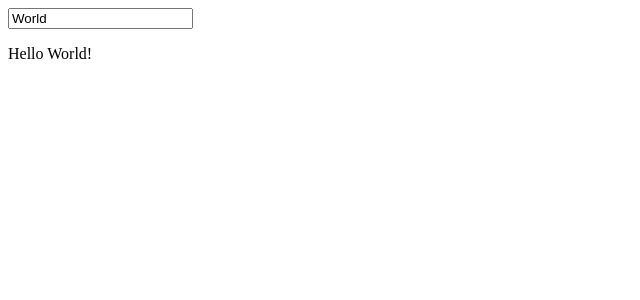
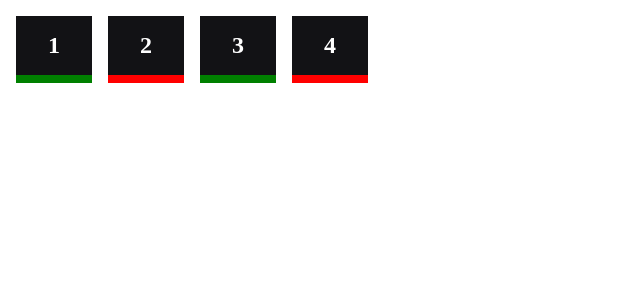
Before and after one commit to roblesdotdev/complete-vuejs, a Vue app: page / in a window 1280 px wide. Shown: the top 300 px of the page, without its empty margins (0-640 px from the left). Built offline with nearby package versions, Linux system fonts and the light colour scheme.

Commit message:
components and props

```diff
--- a/src/App.vue
+++ b/src/App.vue
@@ -1,18 +1,9 @@
 <script setup>
-import { ref } from "vue";
-const name = ref("World");
+import Num from "./components/Num.vue";
+
+const numbers = [1, 2, 3, 4];
 </script>
 
 <template>
-  <input v-model="name" />
-  <p>Hello {{ name }}!</p>
+  <Num v-for="number in numbers" :number="number" />
 </template>
-
-<style>
-.red {
-  color: red;
-}
-.blue {
-  color: blue;
-}
-</style>
--- /dev/null
+++ b/src/components/Num.vue
@@ -0,0 +1,39 @@
+<script setup>
+const props = defineProps({
+  number: Number,
+});
+
+function isEven() {
+  return props.number % 2 === 0;
+}
+
+function getClass() {
+  return isEven() ? "border-red" : "border-green";
+}
+</script>
+
+<template>
+  <div class="box" :class="getClass()">
+    {{ number }}
+  </div>
+</template>
+
+<style scoped>
+.box {
+  display: inline-block;
+  padding: 16px 32px;
+  margin: 8px;
+  background: #121215;
+  color: #fff;
+  font-size: 24px;
+  font-weight: bold;
+}
+
+.border-red {
+  border-bottom: solid 8px red;
+}
+
+.border-green {
+  border-bottom: solid 8px green;
+}
+</style>
```
